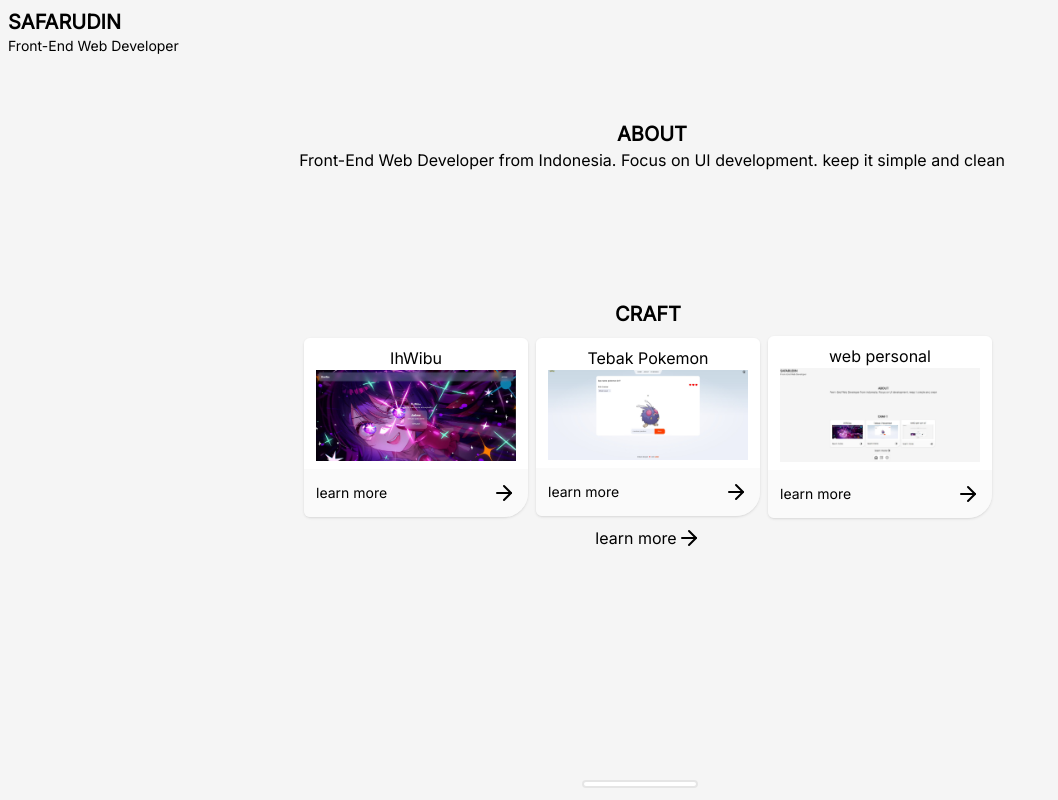
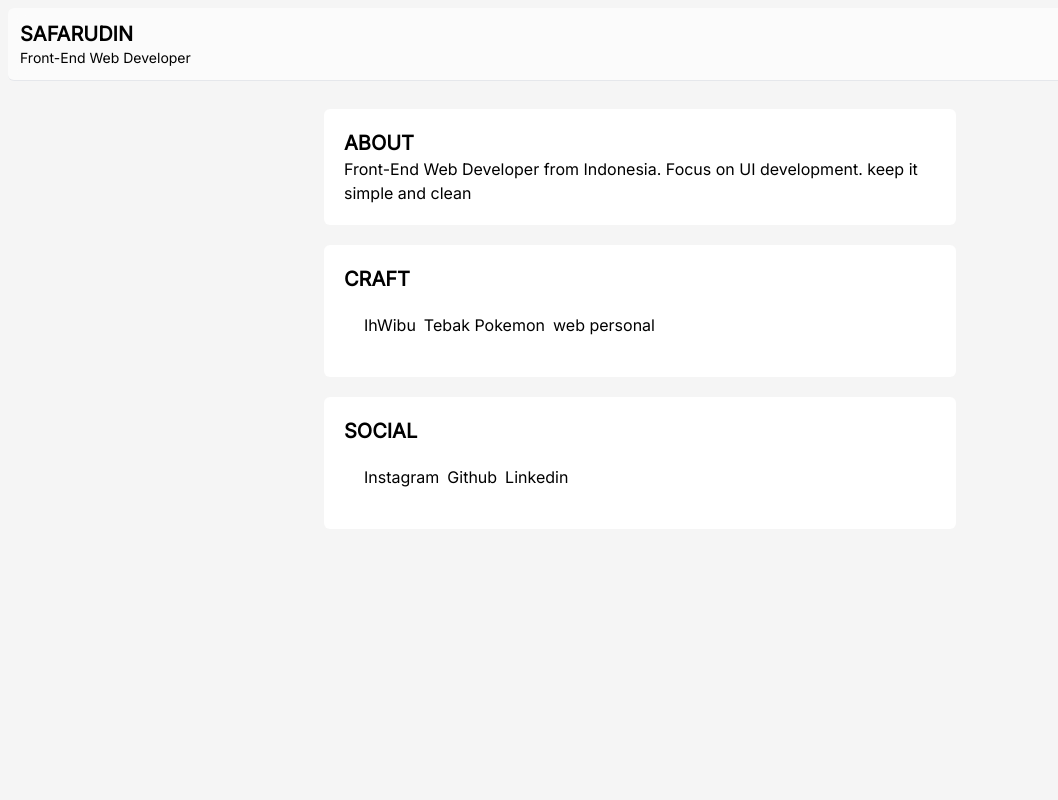
Before and after one commit to safarrr/myWebsite, an Astro site: page / in a window 1280 px wide. Shown: the whole page, without its empty margins (0-1058 px from the left). Built offline with nearby package versions, Linux system fonts and the light colour scheme; Astro itself is replaced by a stand-in of ours.

Commit message:
make it simple

```diff
--- a/src/layouts/Layout.astro
+++ b/src/layouts/Layout.astro
@@ -1,6 +1,6 @@
 ---
 import "@fontsource/inter"
-import { ViewTransitions } from 'astro:transitions';
+// import { ViewTransitions } from 'astro:transitions';
 import Nav from "../components/Nav.astro";
 export interface Props {
 	title: string;
@@ -32,18 +32,18 @@ const { title } = Astro.props;
 		<meta name="twitter:title" content="safarudin">
 		<meta name="twitter:description" content="web developer with a special focus on front-end development">
 		<meta name="twitter:image" content="/safarrr.png">
-		<ViewTransitions/>
+		<!-- <ViewTransitions/> -->
 		<title>{title}</title>
 	</head>
-	<body  transition:animate="slide" class="bg-neutral-100 overflow-x-hidden text-black font-inter " >
-		<section class="container m-2">
-			<div class="flex flex-col">
+	<body   class="bg-neutral-100 overflow-x-hidden text-black font-inter " >
+		<section class="sticky top-0 z-50 w-full p-2">
+			<div class="flex flex-col border-b p-3 bg-white/95 backdrop-blur supports-[backdrop-filter]:bg-white/60 rounded-md ">
 				<h1 class="font-black uppercase text-xl">Safarudin</h1>
 				<p class="text-sm">Front-End Web Developer</p>
 			</div>
 		</section>
 		<slot />
-		<Nav/>
+		<!-- <Nav/> -->
 
 	</body>
 </html>
--- a/src/pages/craft/index.astro
+++ /dev/null
@@ -1,14 +0,0 @@
----
-import CardCraft from "../../components/CardCraft.astro";
-import Layout from "../../layouts/Layout.astro"
-const craft = await Astro.glob('../../content/craft/*.md');
-
----
-
-<Layout title="Craft">
-	<div class="flex  items-center m-5 flex-wrap justify-center gap-2">
-        {craft.slice(0, 3).map(v=>{
-            return <CardCraft  link={v.frontmatter.link} title={v.frontmatter.title} imgUrl={v.frontmatter.imgUrl}/>
-        })}
-    </div>
-</Layout>
--- a/src/pages/index.astro
+++ b/src/pages/index.astro
@@ -2,25 +2,52 @@
 import CardCraft from '../components/CardCraft.astro';
 import Layout from '../layouts/Layout.astro';
 const craft = await Astro.glob('../content/craft/*.md');
+const data = [
+    {name: "Instagram", title:"safar19x", link:"https://www.instagram.com/safar19x/"},
+    {name: "Github", title:"safarrr" , link:"https://github.com/safarrr"},
+    {name: "Linkedin", title:"safarudin19 / safarudin" , link:"https://www.linkedin.com/in/safarudin19/"},
+    {name: "Email", title:"safar190305@gmail.com" , link:"mailto:safar190305@gmail.com?subject=(texthere)-fromWeb"},
+]
 ---
 
 <Layout title="safarudin">
-	<main class="w-full">
-		<section class="w-full m-2 mt-[5%] text-center mx-3">
+	<div class="w-full md:mx-auto  md:max-w-2xl">
+		<section class="m-5 bg-white rounded-md p-5">
 			<h1 class="font-bold text-xl">ABOUT</h1>
-			<p>Front-End Web Developer from Indonesia. Focus on UI development. keep it simple and clean</p>
-
+		<p class="">Front-End Web Developer from Indonesia. Focus on UI development. keep it simple and clean</p>
+	</section>
+	<section class="m-5 bg-white rounded-md p-5">
+		<h1 class="font-bold text-xl uppercase">Craft</h1>
+		<div class="flex items-center m-5 flex-wrap justify-start gap-2">
+			{craft.map(v=>{
+			return <a  href={v.frontmatter.link} class="hover:text-blue-500 hover:underline">
+                {v.frontmatter.title}
+				</a>
+			})}
+			</div>
+	</section>
+	<section class="m-5 bg-white rounded-md p-5">
+		<h1 class="font-bold text-xl uppercase">social</h1>
+		<div class="flex items-center m-5 flex-wrap justify-start gap-2">
+			{data.slice(0, 3).map(v=>{
+			return <a target="_blank" rel="noopener noreferrer" href={v.link} class="hover:text-blue-500 hover:underline">
+                {v.name}
+				</a>
+			})}
+			</div>
+	</section>
+</div>
+		<!-- <section class=" w-max mx-auto m-2 mt-[5%] bg-white text-center p-5 rounded-md ">
 		</section>
 		<section class="w-full m-2 mt-[10%] space-y-2 text-center my-3">
 			<h1 class="font-bold text-xl uppercase">Craft</h1>
-			<div class="flex items-center flex-col lg:flex-row justify-center gap-2 mx-5">
+			<div class="flex  items-center m-5 flex-wrap justify-center gap-2">
 				{craft.slice(0, 3).map(v=>{
 					return <CardCraft  link={v.frontmatter.link} title={v.frontmatter.title} imgUrl={v.frontmatter.imgUrl}/>
 				})}
 			</div>
 			<a href="/craft" class="group inline-flex hover:underline"><p>learn more</p><svg xmlns="http://www.w3.org/2000/svg" width="24" height="24" viewBox="0 0 24 24" fill="none" stroke="currentColor" stroke-width="2" stroke-linecap="round" stroke-linejoin="round" class="transition-all ease-in-out duration-300  group-hover:translate-x-2"><path d="M5 12h14"/><path d="m12 5 7 7-7 7"/></svg></a></a>
-		</section>
+		</section> -->
 
-	</main>
 <div class="h-[200px]"></div>
 </Layout>
```
